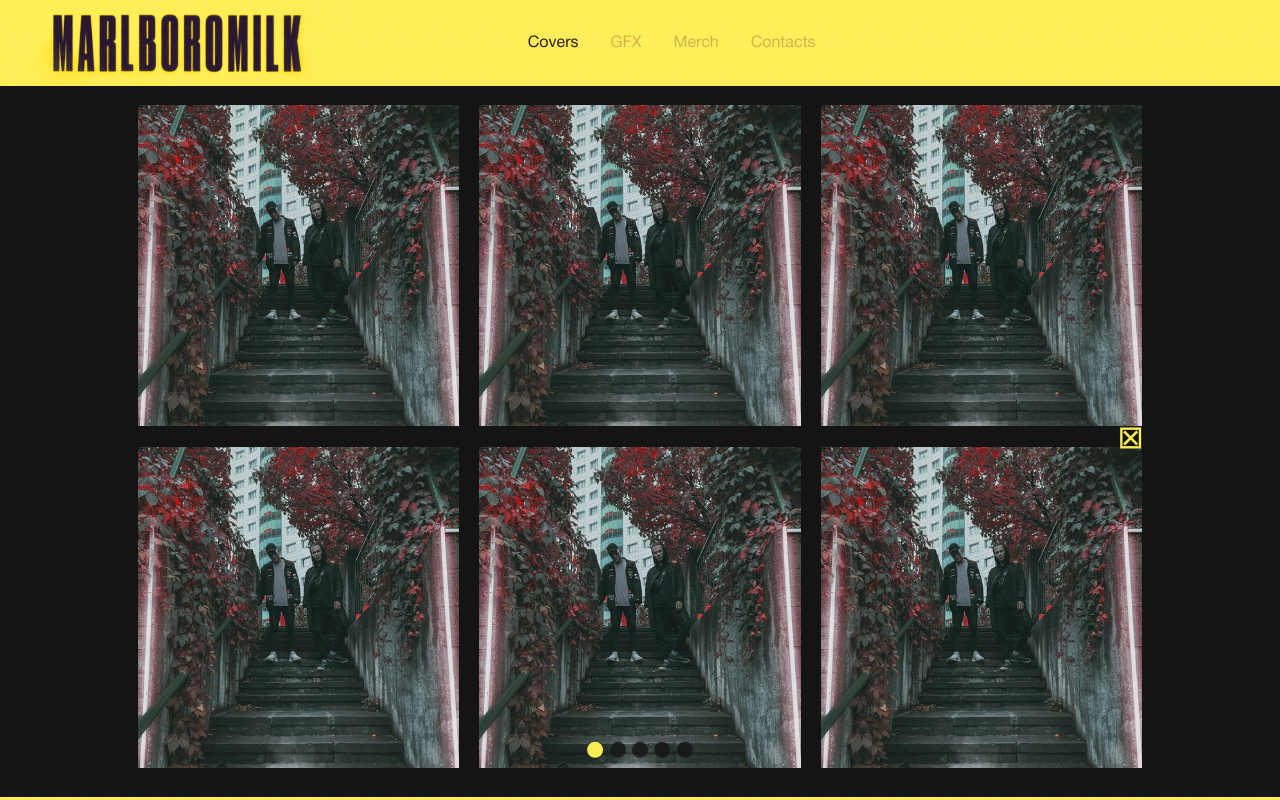
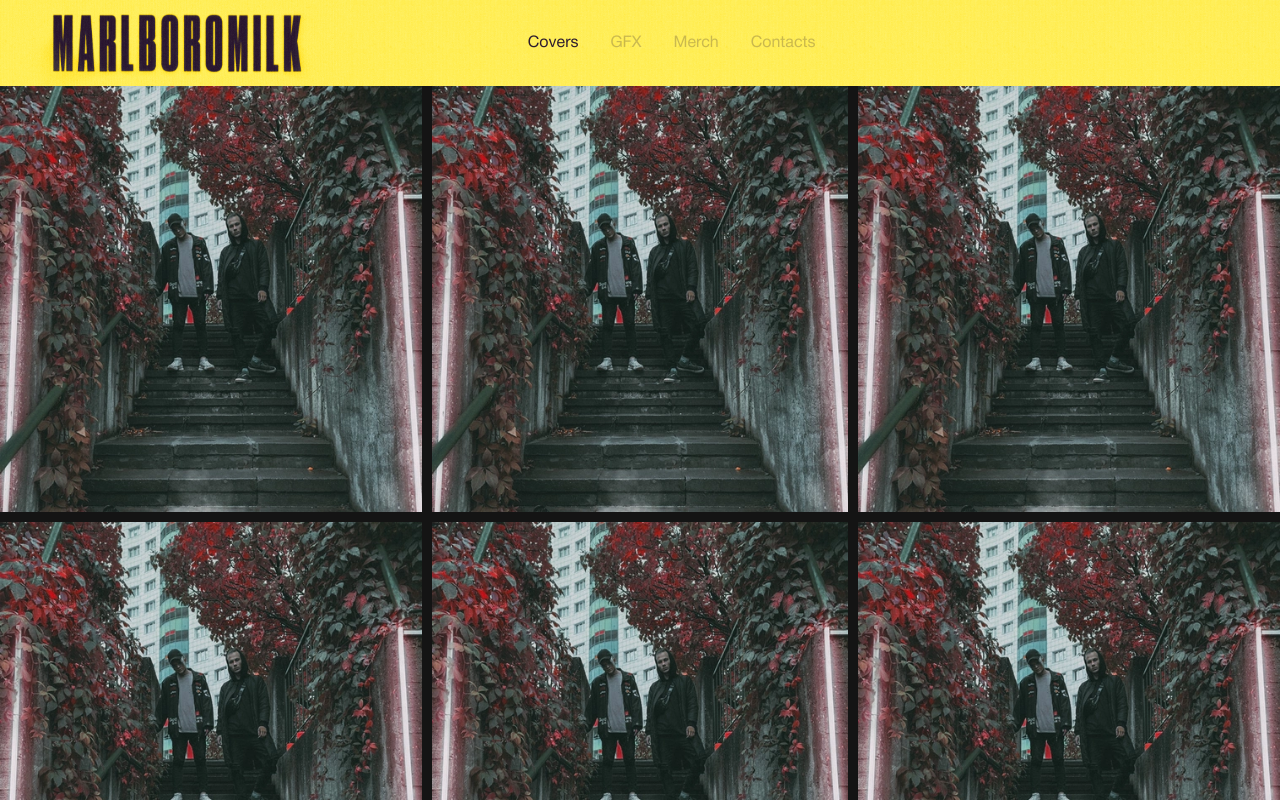
Before and after one commit to DeCyberPrince/marlboromilk, a Vue app: page / in a window 1280 px wide. Shown: the top 800 px of the page. Built offline with nearby package versions, Linux system fonts and the light colour scheme.

Commit message:
reworked grid of list-slider

```diff
--- a/src/assets/vars.scss
+++ b/src/assets/vars.scss
@@ -2,7 +2,7 @@
 $yellow: #fbec55;
 $steelBlue: #2d1c2f;
 $black: #141414;
-$paginatorOpacity: 0.8;
+$paginatorOpacity: 0.7;
 $texture: url("/assets/img/texture.png");
 $textureScale: 48px;
 
@@ -15,7 +15,5 @@ $bottomBarIconsFadeSpeed: 0.5s;
 $navButtonsInactiveOpacity: 0.25;
 
 // POSITION
-$coversGridGapMibile: 4px;
-$coversGridMarginMibile: 8px;
+$coversGridGapMibile: 8px;
 $coversGridGapDesktop: 10px;
-$coversGridMarginDesktop: 10px;
--- a/src/components/list-slider.vue
+++ b/src/components/list-slider.vue
@@ -56,15 +56,15 @@ export default {
     }
   },
   mounted() {
-    // SWIPE HANDLER}
+    // SWIPE HANDLER
     if (window.screen.width <= 768) return undefined;
     const hammertime = new Hammer(this.$el);
-    hammertime.on("swipeleft", ev => {
+    hammertime.on("swipeleft", () => {
       if (this.currentPage < this.pageAmount) {
         this.currentPage++;
       }
     });
-    hammertime.on("swiperight", ev => {
+    hammertime.on("swiperight", () => {
       if (this.currentPage > 1) {
         this.currentPage--;
       }
@@ -75,48 +75,68 @@ export default {
 
 <style lang="scss" scoped>
 @import "../assets/vars.scss";
+#list-slider {
+  position: relative;
+  overflow: hidden;
   .list-slider-wrapper {
     display: grid;
     grid-auto-flow: column;
-  width: 100%;
     grid-template-columns: 50%;
-  grid-template-rows: repeat(3, calc(100% / 3 - 3px));
     grid-auto-columns: 50%;
+    grid-template-rows: repeat(3, calc(100% / 3));
     align-items: center;
     justify-items: center;
+    width: 100%;
     transition: $slow;
     .list-slider-item {
-    margin: $coversGridGapMibile;
+      height: 100%;
+      width: 100%;
+      &:nth-child(6n + 1),
+      &:nth-child(6n + 2),
+      &:nth-child(6n + 3) {
+        padding-right: calc(#{$coversGridGapMibile} / 2);
+      }
+      &:nth-child(6n + 4),
+      &:nth-child(6n + 5),
+      &:nth-child(6n + 6) {
+        padding-left: calc(#{$coversGridGapMibile} / 2);
+      }
+      &:nth-child(6n + 1),
+      &:nth-child(6n + 4) {
+        padding-bottom: calc(#{$coversGridGapMibile} / 2);
+      }
+      &:nth-child(6n + 2),
+      &:nth-child(6n + 5) {
+        padding-top: calc(#{$coversGridGapMibile} / 2);
+        padding-bottom: calc(#{$coversGridGapMibile} / 2);
+      }
+      &:nth-child(6n + 3),
+      &:nth-child(6n + 6) {
+        padding-top: calc(#{$coversGridGapMibile} / 2);
+      }
       img {
         width: 100%;
+        height: 100%;
       }
     }
   }
-
-#list-slider {
-  position: relative;
-  overflow: hidden;
   .pagination {
     display: flex;
     justify-content: space-between;
-    align-items: center;
+    align-items: flex-end;
     position: absolute;
-    top: 50%;
+    top: 0;
     left: 0;
     width: 100%;
     height: 100%;
-    transform: translateY(-50%);
     .dots {
       display: flex;
       justify-content: center;
       align-items: center;
-      position: absolute;
-      bottom: 1rem;
-      left: 50%;
-      transform: translateX(-50%);
+      padding: 1rem;
       .dot {
-        height: 1rem;
-        width: 1rem;
+        height: 0.5rem;
+        width: 0.5rem;
         border-radius: 50%;
         background: rgba($color: $black, $alpha: $paginatorOpacity);
         transition: $slow;
@@ -124,6 +144,8 @@ export default {
         margin: 0 0.2rem;
         &.active {
           box-shadow: inset 0 0 0 1rem $yellow;
+          height: 1rem;
+          width: 1rem;
         }
       }
     }
@@ -132,7 +154,8 @@ export default {
       padding: 0.5rem;
       font-size: 2rem;
       color: $yellow;
-      transition: $slow;
+      transition: $fast;
+      align-self: center;
       &:disabled {
         opacity: 0;
       }
@@ -145,19 +168,56 @@ export default {
 @import "../assets/vars.scss";
 
 @media screen and (min-width: 768px) {
+  #list-slider {
     .list-slider-wrapper {
       grid-template-columns: calc(100% / 3);
-    grid-template-rows: repeat(2, calc(50% - 3px));
       grid-auto-columns: calc(100% / 3);
+      grid-template-rows: repeat(2, 50%);
+      align-items: center;
+      justify-items: center;
+      width: 100%;
+      transition: $slow;
       .list-slider-item {
-      margin: $coversGridGapDesktop;
+        height: 100%;
+        width: 100%;
+        &:nth-child(1n) {
+          padding: 0;
+        }
+        &:nth-child(6n + 1),
+        &:nth-child(6n + 3),
+        &:nth-child(6n + 5) {
+          padding-bottom: calc(#{$coversGridGapDesktop} / 2);
+        }
+        &:nth-child(6n + 2),
+        &:nth-child(6n + 4),
+        &:nth-child(6n + 6) {
+          padding-top: calc(#{$coversGridGapDesktop} / 2);
+        }
+        &:nth-child(6n + 1),
+        &:nth-child(6n + 2) {
+          padding-right: calc(#{$coversGridGapDesktop} / 2);
+        }
+        &:nth-child(6n + 3),
+        &:nth-child(6n + 4) {
+          padding-left: calc(#{$coversGridGapDesktop} / 2);
+          padding-right: calc(#{$coversGridGapDesktop} / 2);
+        }
+        &:nth-child(6n + 5),
+        &:nth-child(6n + 6) {
+          padding-left: calc(#{$coversGridGapDesktop} / 2);
         }
       }
-  #list-slider {
+    }
     .pagination {
-      transform: translateY(-50.7%);
+      justify-content: center;
       .dots {
-        bottom: 1.5rem;
+        .dot {
+          &.active {
+          }
+        }
+      }
+      button {
+        align-self: flex-end;
       }
     }
   }
--- a/src/views/Covers.vue
+++ b/src/views/Covers.vue
@@ -33,32 +33,17 @@ export default {
   background: $black;
   color: $yellow;
   overflow: hidden;
-  main {
-    margin: $coversGridMarginMibile;
-  }
 }
 </style>
 
 <style lang="scss" scoped>
 @import "../assets/vars.scss";
 
-@media screen and (min-width: 768px) {
+@media screen and (min-width: 1440px) {
   #covers {
     main {
-      margin: $coversGridMarginDesktop;
+      padding: 0 100px;
     }
   }
 }
 </style>
-
-<style lang="scss" scoped>
-@import "../assets/vars.scss";
-
-@media screen and (min-width: 768px) {
-  #covers {
-    main {
-      margin: $coversGridMarginDesktop 10vw;
-    }
-  }
-}
-</style>
```
Lines whose indentation alone changed are shown as unchanged.
